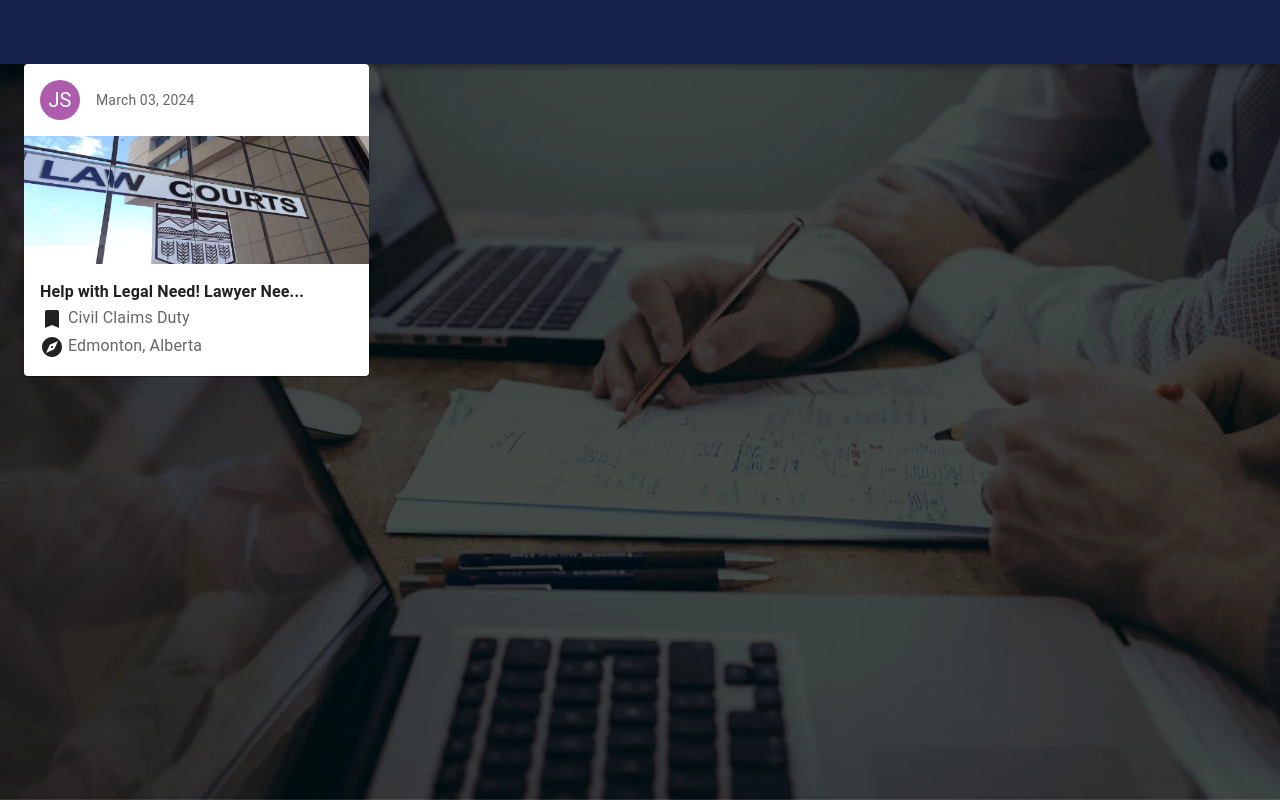
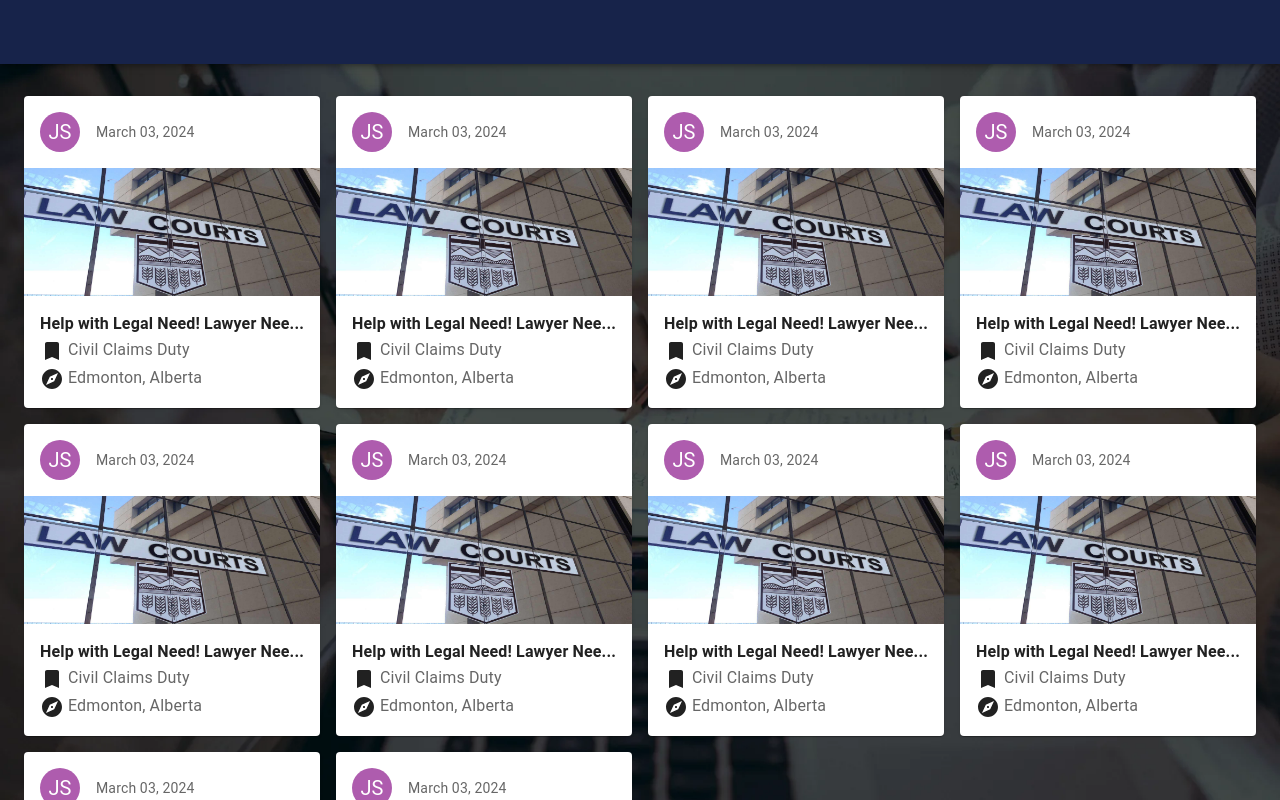
Before and after one commit to AidVocate/Aidvocate, a React (Vite) app in the folder react/: page /board in a window 1280 px wide. Built offline with nearby package versions, Linux system fonts and the light colour scheme; no server answers.

Commit message:
Updated Board Layout

```diff
--- a/react/src/layouts/DefaultLayout.tsx
+++ b/react/src/layouts/DefaultLayout.tsx
@@ -4,15 +4,8 @@ import Navigation from '../components/Navigation';
 export default function Layout() {
   return (
     <div
-        style={{
-          backgroundImage: 'url("/background.webp")',
-          backgroundSize: 'cover',
-          backgroundPosition: 'center',
-          backgroundAttachment: 'fixed',
-          minHeight: '100vh',
-          display: 'flex',
-          flexDirection: 'column',
-        }}
+        style={{backgroundImage: 'url("/background.webp")',}}
+        className="min-h-screen  flex flex-col fixed inset-0 overflow-y-auto bg-cover bg-center bg-fixed"
       >
         <Navigation/>
         <Outlet/>
--- a/react/src/pages/Board.tsx
+++ b/react/src/pages/Board.tsx
@@ -1,17 +1,23 @@
 import { useEffect, useState } from 'react';
 import axiosClient from '../axios'
 import Container from '@mui/material/Container';
+import Grid from '@mui/material/Grid';
+import Card from '@mui/material/Card';
+import CardContent from '@mui/material/CardContent';
+import Typography from '@mui/material/Typography';
 import LegalNeedDetails from '../components/LegalNeedDetails';
 import LegalNeedCard from '../components/LegalNeedCard'
 import LegalNeedCardInterface from '../interfaces/LegalNeedCardInterface';
 import { LawAlberta, KingsCourt, LawCourts } from '../dev/LegalNeeds';
 
 export default function Board() {
-  const [boardData, setBoardData] = useState([]);
+  const [boardData, setBoardData] = useState<any>([]);
   const [open, setOpen] = useState(false);
   const [selected, setSelected] = useState<LegalNeedCardInterface | null>(null);
 
   useEffect(() => {
+    setBoardData([1,2,3,4,5,6,7,8,9,10])
+
     axiosClient.get('/legalneeds')
       .then(response => {
         setBoardData(response.data);
@@ -24,6 +30,9 @@ export default function Board() {
 
   return (
     <Container maxWidth="xl">
+       <Grid container spacing={2} className="my-4">
+        {boardData.map((_ : any, index : number) => (
+          <Grid item key={index} xs={12} sm={6} md={4} lg={3}>
             <LegalNeedCard
               text={"Help with Legal Need! Lawyer Needed right now for Civil Claims Duty! Lorem ipsum dolor sit amet, consectetur adipiscing elit, sed do eiusmod tempor incididunt ut labore et dolore magna aliqua. Ut enim ad minim veniam, quis nostrud exercitation ullamco laboris nisi ut aliquip ex ea commodo consequat. Duis aute irure dolor in reprehenderit in voluptate velit esse cillum dolore eu fugiat nulla pariatur. Excepteur sint occaecat cupidatat non proident, sunt in culpa qui officia deserunt mollit anim id est laborum."}
               name={"John Smith"}
@@ -34,6 +43,9 @@ export default function Board() {
               setOpen={setOpen}
               setSelected={setSelected}
             />
+          </Grid>
+        ))}
+      </Grid>
       <LegalNeedDetails
         open={open}
         selected={selected}
```
Lines whose indentation alone changed are shown as unchanged.
